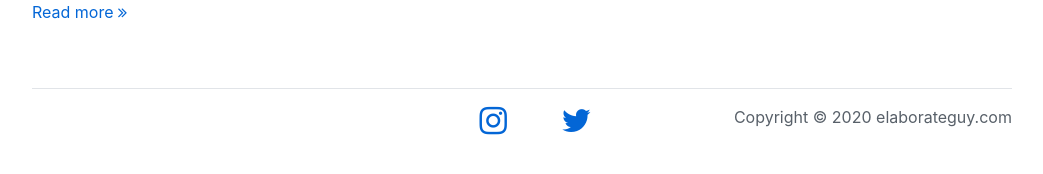
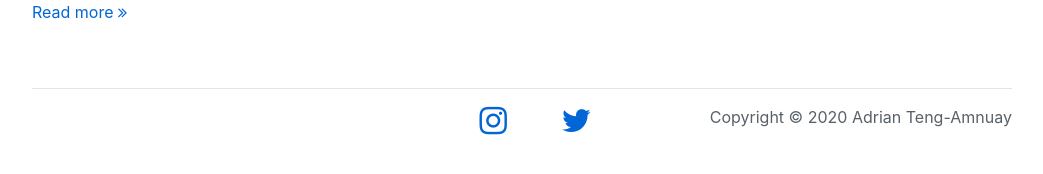
Before and after one commit to Porkbutts/finance.adriant.io, a Jekyll site: the page built from index.html, in a window 1280 px wide and 900 px high, scrolled down 3710 px. Shown: the part 723-897 px from the top of the window, without its empty margins (118-1161 px from the left). Built offline with Jekyll 4.4.1, drawn with Linux system fonts in a browser that asks for light colours; nearby versions of some CDN libraries; the list of posts is cut into pages by our own code; comment, search, counter and statistics services are not loaded.

Commit message:
Remove adsense. Update copyright

```diff
--- a/_config.yml
+++ b/_config.yml
@@ -11,7 +11,7 @@
 description: a finance blog for millenials and zoomers
 
 google_analytics: UA-117405938-6
-google_adsense: ca-pub-3521905629903035
+google_adsense:
 disqus_forum_name: adriant-io
 
 plugins:
--- a/_layouts/default.html
+++ b/_layouts/default.html
@@ -36,7 +36,7 @@
           </div>
 
           <div class="col-sm-5">
-            <p>Copyright &copy; {{ site.time | date: '%Y' }} elaborateguy.com</p>
+            <p>Copyright &copy; {{ site.time | date: '%Y' }} {{ site.author.name }}</p>
           </div>
 
         </div>
```
